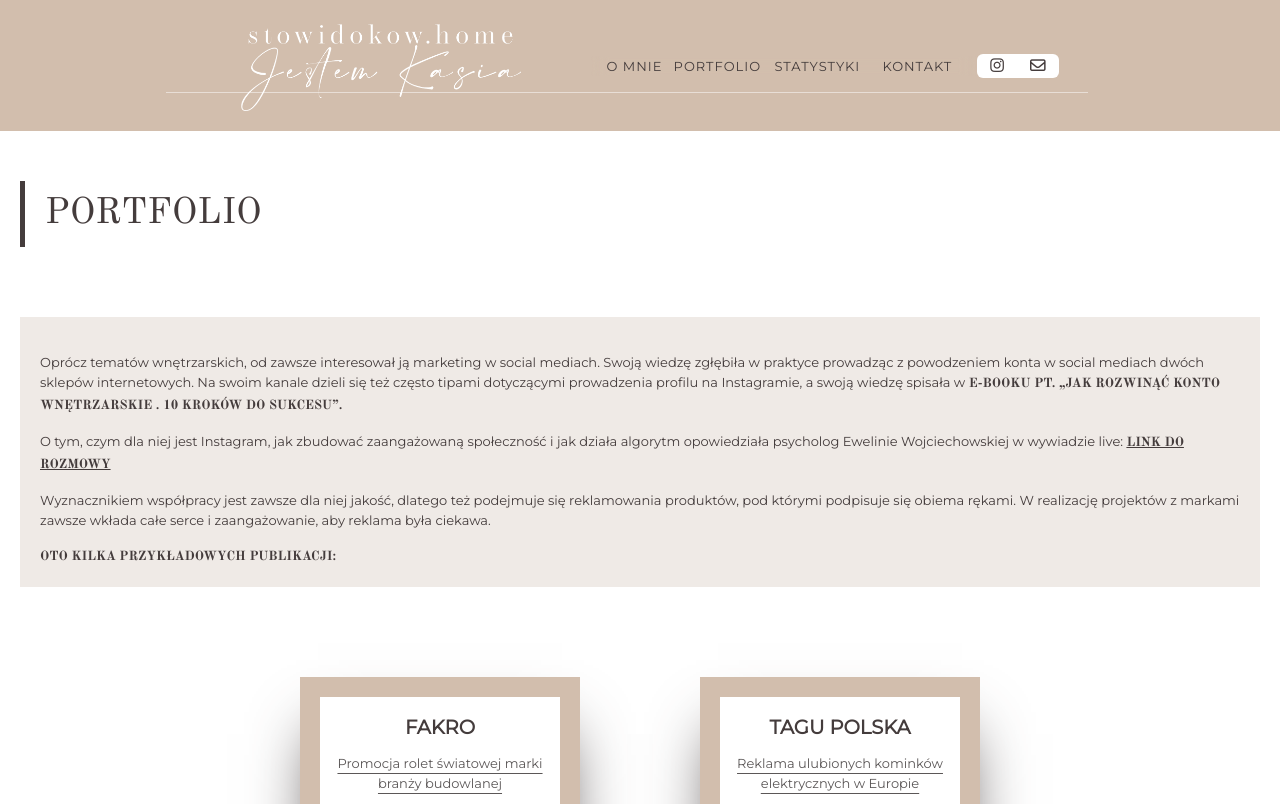
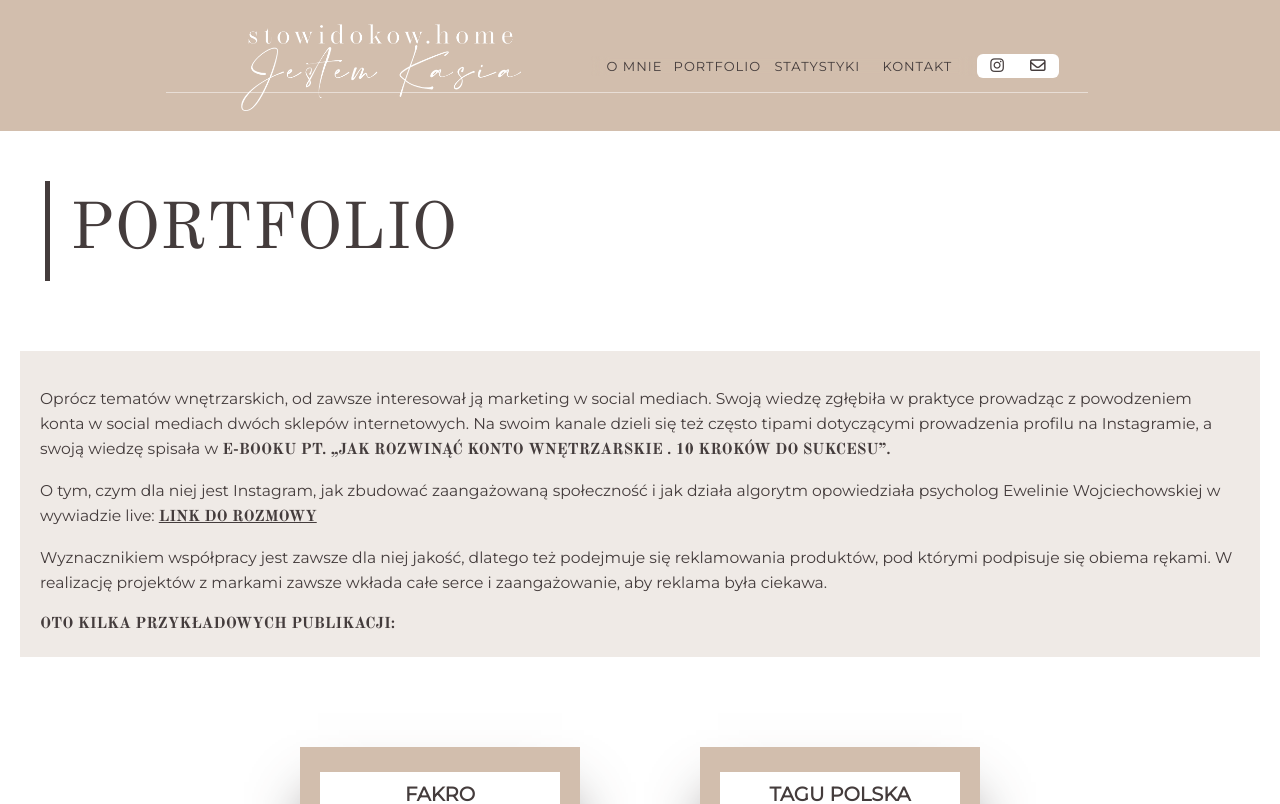
Before and after one commit to JerryWski/kathia-site, a React (Create React App) app: page /portfolio in a window 1280 px wide. Shown: the top 804 px of the page. Built offline with nearby package versions, Linux system fonts and the light colour scheme; a web font is replaced by a local one.

Commit message:
some fixies + styling for desktop

```diff
--- a/src/imageList.js
+++ b/src/imageList.js
@@ -35,7 +35,7 @@ export const imageList = [
     link: 'https://shorturl.at/vFY59'
   },
   {
-    id: 5,
+    id: 6,
     image: require('./images/restilo.png'),
     title: 'Restilo',
     text: 'Nowoczesny sklep internetowy z artykułami do domu',
--- a/src/pages/Portfolio.module.css
+++ b/src/pages/Portfolio.module.css
@@ -76,15 +76,13 @@ font-family: var(--font);
   box-shadow: 0px 39px 61px -18px rgba(68, 60, 60, 1);
 }
 .portfolio_description {
+  padding-top: 5px;
   transform: scale(1);
   transition: transform 0.3s linear;
   text-align: center;
 }
 .portfolio_description:hover {
   transform: scale(1.05);
-}
-.portfolio_description:hover .portfolio_image {
-  filter: brightness(100%);
 }
 .portfolio_links {
   text-decoration: none;
@@ -104,7 +102,6 @@ font-family: var(--font);
   padding: 10px 5px 10px 5px;
 }
 .portfolio_title {
-  padding-top: 18px;
   padding-bottom: 5px;
   font-size: 1.5rem;
   text-transform: uppercase;
@@ -123,4 +120,14 @@ font-family: var(--font);
   .portfolio_lists__container {
     width: 90vw;
   }
+  .intro_description {
+    max-width: 1440px;
+    font-size: 1.2rem;
+    line-height: 25px;
+  }
+  .intro_heading {
+    font-size: 5rem;
+    margin-left: 50px;
+
+  }
 }
```
